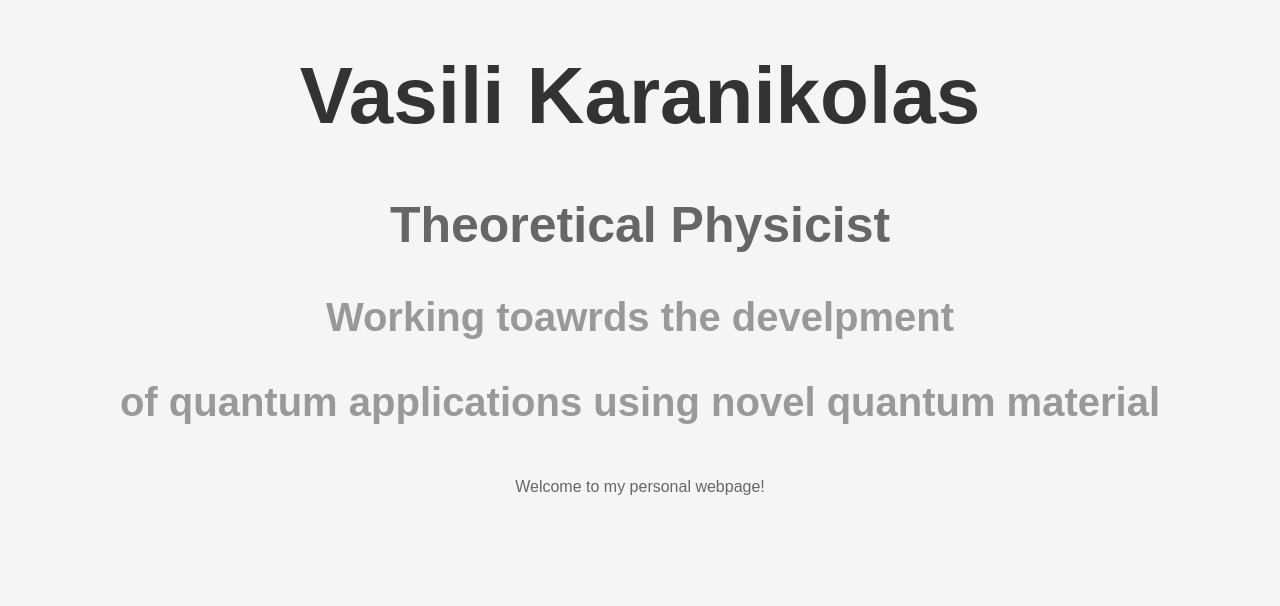
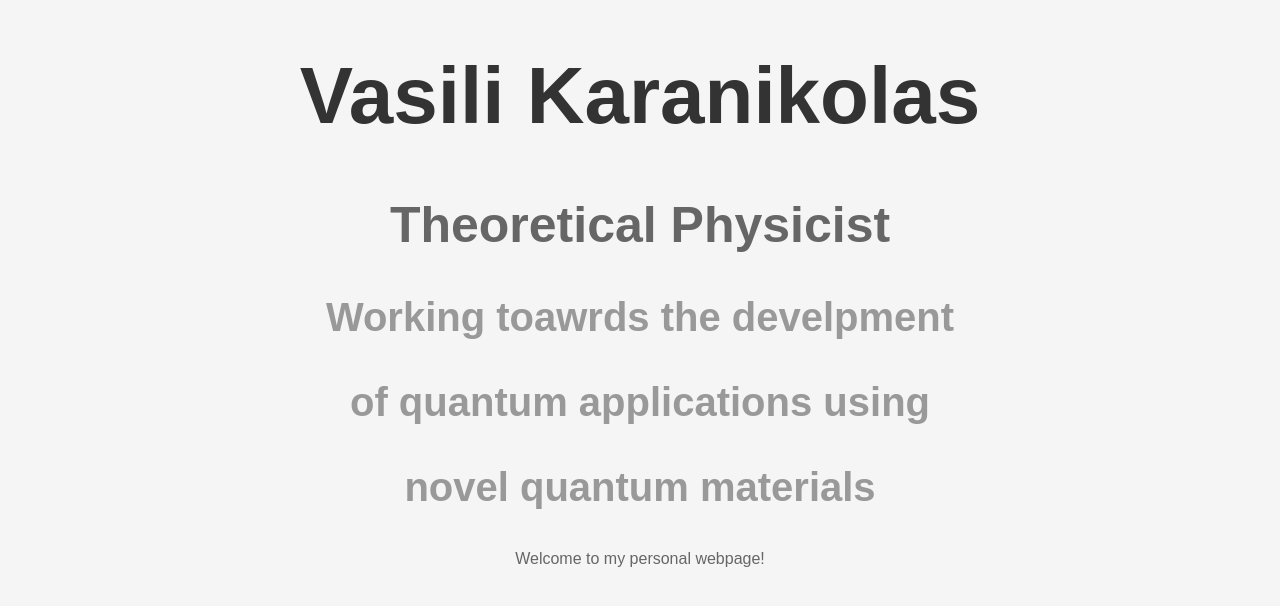
Before and after one commit to VasiliKaranikolas/VasiliKaranikolas.github.io, a plain HTML site: page index.html in a window 1280 px wide. Drawn offline with Linux system fonts and the light colour scheme.

Commit message:
Update index.html

```diff
--- a/index.html
+++ b/index.html
@@ -25,12 +25,6 @@
         text-align: center;
         margin-top: 10px;
       }
-      h4 {
-        color: #999;
-        font-size: 40px;
-        text-align: center;
-        margin-top: 10px;
-      }
       p {
         color: #666;
         font-size: 16px;
@@ -43,7 +37,8 @@
     <h1>Vasili Karanikolas</h1>
     <h2>Theoretical Physicist</h2>
     <h3>Working toawrds the develpment</h3>
-    <h4>of quantum applications using novel quantum material</h4>
+    <h3>of quantum applications using</h3>
+    <h3>novel quantum materials</h3>
     <p>Welcome to my personal webpage!</p>
   </body>
 </html>
```
